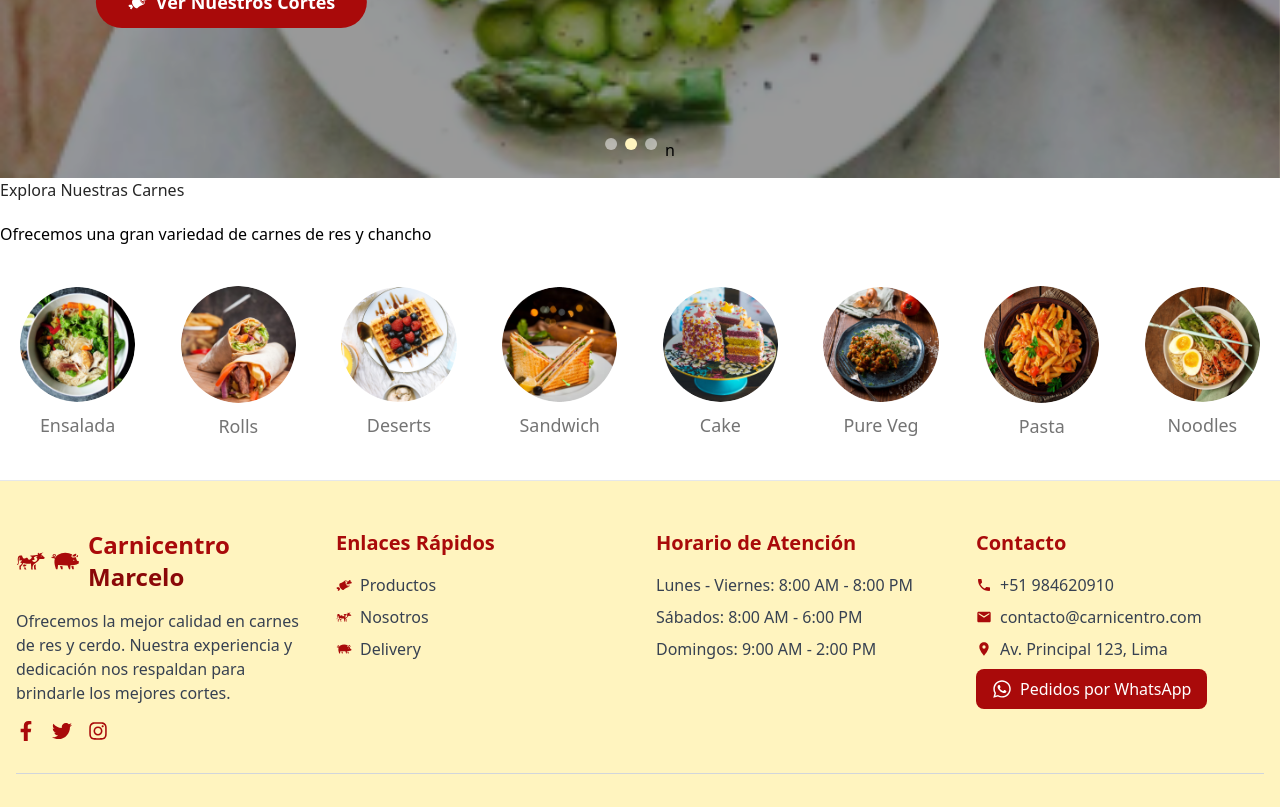
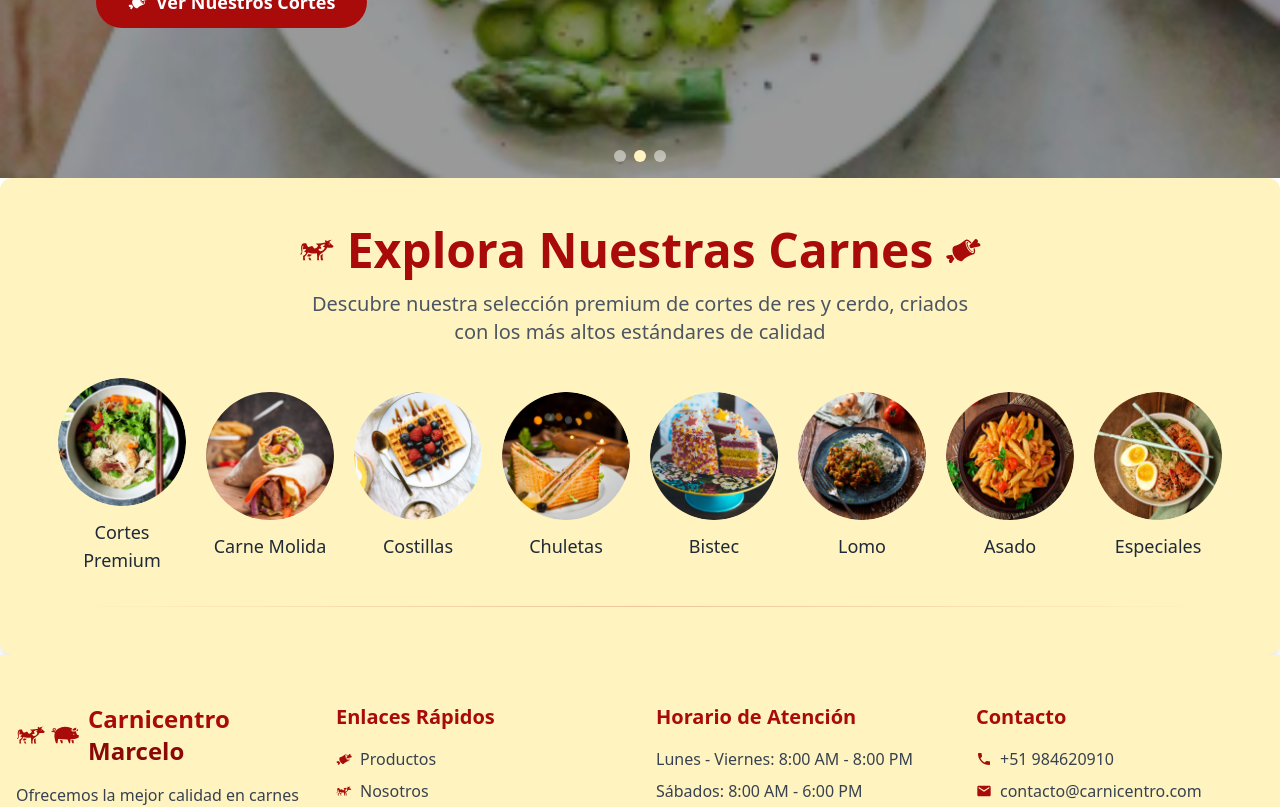
Before and after one commit to MarxAlonso/CarnicentroMarcelo, a React (Vite) app: page / in a window 1280 px wide. Shown: the part 560-1367 px from the top of the page. Built offline with nearby package versions, Linux system fonts and the light colour scheme; the HTML template or start-up script is replaced by a standard one.

Commit message:
agregando varios diseños en inicio

```diff
--- /dev/null
+++ b/src/common/InicioComp/ExplorarCarnes.tsx
@@ -0,0 +1,96 @@
+import { motion } from 'framer-motion';
+import { GiCow, GiMeat } from 'react-icons/gi';
+import menu_1 from '../../assets/menu_1.png';
+import menu_2 from '../../assets/menu_2.png';
+import menu_3 from '../../assets/menu_3.png';
+import menu_4 from '../../assets/menu_4.png';
+import menu_5 from '../../assets/menu_5.png';
+import menu_6 from '../../assets/menu_6.png';
+import menu_7 from '../../assets/menu_7.png';
+import menu_8 from '../../assets/menu_8.png';
+
+// Definir el tipo de los elementos del menú
+interface MenuItem {
+  menu_name: string;
+  menu_image: string;
+}
+
+// Definir el tipo de las props para ExplorarCarnes
+interface ExplorarCarnesProps {
+  category: string;
+  setCategory: React.Dispatch<React.SetStateAction<string>>;
+}
+
+// La lista de los elementos del menú (carnes)
+const menu_list: MenuItem[] = [
+  { menu_name: "Cortes Premium", menu_image: menu_1 },
+  { menu_name: "Carne Molida", menu_image: menu_2 },
+  { menu_name: "Costillas", menu_image: menu_3 },
+  { menu_name: "Chuletas", menu_image: menu_4 },
+  { menu_name: "Bistec", menu_image: menu_5 },
+  { menu_name: "Lomo", menu_image: menu_6 },
+  { menu_name: "Asado", menu_image: menu_7 },
+  { menu_name: "Especiales", menu_image: menu_8 },
+];
+
+// Componente ExplorarCarnes
+export const ExplorarCarnes: React.FC<ExplorarCarnesProps> = ({ category, setCategory }) => {
+  return (
+    <motion.div
+      initial={{ opacity: 0, y: 20 }}
+      animate={{ opacity: 1, y: 0 }}
+      transition={{ duration: 0.5 }}
+      className="flex flex-col items-center gap-8 py-12 bg-[#fff4bf] rounded-xl shadow-lg px-4 md:px-8"
+      id="explorar-carnes"
+    >
+      <div className="text-center space-y-4">
+        <motion.div
+          initial={{ scale: 0.9 }}
+          animate={{ scale: 1 }}
+          transition={{ duration: 0.5 }}
+          className="flex items-center justify-center gap-3 mb-2"
+        >
+          <GiCow className="text-[#a90a0a] text-4xl" />
+          <h1 className="text-4xl md:text-5xl font-bold text-[#a90a0a]">Explora Nuestras Carnes</h1>
+          <GiMeat className="text-[#a90a0a] text-4xl" />
+        </motion.div>
+        <p className="text-lg md:text-xl text-gray-600 max-w-2xl mx-auto">Descubre nuestra selección premium de cortes de res y cerdo, criados con los más altos estándares de calidad</p>
+      </div>
+
+      <div className="w-full max-w-7xl mx-auto px-4 sm:px-6 lg:px-8">
+        <div className="grid grid-cols-2 sm:grid-cols-3 md:grid-cols-4 lg:grid-cols-8 gap-4 sm:gap-6 lg:gap-8">
+          {menu_list.map((item, index) => (
+            <motion.div
+              initial={{ opacity: 0, y: 20 }}
+              animate={{ opacity: 1, y: 0 }}
+              transition={{ duration: 0.5, delay: index * 0.1 }}
+              whileHover={{ scale: 1.05 }}
+              whileTap={{ scale: 0.95 }}
+              onClick={() => setCategory(prev => (prev === item.menu_name ? "Mas" : item.menu_name))}
+              key={index}
+              className="flex flex-col items-center justify-center cursor-pointer group"
+            >
+              <div
+                className={`relative rounded-full overflow-hidden w-24 h-24 sm:w-28 sm:h-28 md:w-32 md:h-32 ${category === item.menu_name ? 'ring-4 ring-[#a90a0a] ring-offset-2' : 'ring-2 ring-transparent hover:ring-[#a90a0a]/50'}`}
+              >
+                <motion.img
+                  whileHover={{ scale: 1.1 }}
+                  className="w-full h-full object-cover transition-transform duration-300"
+                  src={item.menu_image}
+                  alt={item.menu_name}
+                />
+              </div>
+              <p className="mt-3 text-sm sm:text-base md:text-lg font-medium text-gray-800 group-hover:text-[#a90a0a] transition-colors text-center">
+                {item.menu_name}
+              </p>
+            </motion.div>
+          ))}
+        </div>
+      </div>
+
+      <div className="w-full max-w-6xl mx-auto">
+        <div className="h-px bg-gradient-to-r from-transparent via-[#a90a0a]/20 to-transparent" />
+      </div>
+    </motion.div>
+  );
+};
--- a/src/components/Banner/Banner.tsx
+++ b/src/components/Banner/Banner.tsx
@@ -122,7 +122,7 @@ export const Banner = () => {
                         }}
                         className={`w-3 h-3 rounded-full transition-colors ${index === imageIndex ? 'bg-[#fff4bf]' : 'bg-white/50 hover:bg-white/70'}`}
                     />
-                ))}n            </div>
+                ))}            </div>
         </div>
     );
 };
--- a/src/components/ExplorarCarnes/ExplorarCarnes.css
+++ /dev/null
@@ -1,55 +0,0 @@
-.explorar-carnes{
-    display: flex;
-    flex-direction: column;
-    gap: 20px;
-}
-.explorar-carnes h1{
-    color: #262626;
-    font-weight: 500;
-}
-.explorar-carnes-texto{
-    max-width: 60%;
-    columns: #808080;
-}
-/*Esto es para hacer scroll todo los platos (carnes)*/
-.explorar-carnes-lista{
-    display: flex;
-    justify-content: space-between;
-    align-items: center;
-    gap: 30px;
-    text-align: center;
-    margin: 20px;
-    overflow-x: scroll;
-}
-.explorar-carnes-lista::-webkit-scrollbar{
-    display: none;
-}
-.explorar-carnes-lista-item img{
-    width: 9vw;
-    min-width: 80px;
-    cursor: pointer;
-    border-radius: 50%;
-    transition: 0.2s;
-}
-.explorar-carnes-lista-item p{
-    margin-top: 10px;
-    color: #747474;
-    font-size: max(1.4vw,16px);
-    cursor: pointer;
-}
-.explore-carnes hr{
-    margin: 10px 0px;
-    height: 2px;
-    background-color: #e2e2e2;
-    border: none;
-}
-.explorar-carnes-lista-item .active{
-    border: 4px solid tomato;
-    padding: 2px;
-}
-@media (max-width: 1050px){
-    .explorar-carnes-texto{
-        max-width: 100%;
-        font-size: 14px;
-    }
-}
--- a/src/components/ExplorarCarnes/ExplorarCarnes.tsx
+++ /dev/null
@@ -1,56 +0,0 @@
-import './ExplorarCarnes.css';
-import menu_1 from '../../assets/menu_1.png';
-import menu_2 from '../../assets/menu_2.png';
-import menu_3 from '../../assets/menu_3.png';
-import menu_4 from '../../assets/menu_4.png';
-import menu_5 from '../../assets/menu_5.png';
-import menu_6 from '../../assets/menu_6.png';
-import menu_7 from '../../assets/menu_7.png';
-import menu_8 from '../../assets/menu_8.png';
-
-// Definir el tipo de los elementos del menú
-interface MenuItem {
-  menu_name: string;
-  menu_image: string;
-}
-
-// Definir el tipo de las props para ExplorarCarnes
-interface ExplorarCarnesProps {
-  category: string;
-  setCategory: React.Dispatch<React.SetStateAction<string>>;
-}
-
-// La lista de los elementos del menú (carnes)
-const menu_list: MenuItem[] = [
-  { menu_name: "Ensalada", menu_image: menu_1 },
-  { menu_name: "Rolls", menu_image: menu_2 },
-  { menu_name: "Deserts", menu_image: menu_3 },
-  { menu_name: "Sandwich", menu_image: menu_4 },
-  { menu_name: "Cake", menu_image: menu_5 },
-  { menu_name: "Pure Veg", menu_image: menu_6 },
-  { menu_name: "Pasta", menu_image: menu_7 },
-  { menu_name: "Noodles", menu_image: menu_8 },
-];
-
-// Componente ExplorarCarnes
-export const ExplorarCarnes: React.FC<ExplorarCarnesProps> = ({ category, setCategory }) => {
-  return (
-    <div className="explorar-carnes" id="explorar-carnes">
-      <h1>Explora Nuestras Carnes</h1>
-      <p className="explorar-carnes-texto">Ofrecemos una gran variedad de carnes de res y chancho</p>
-      <div className="explorar-carnes-lista">
-        {menu_list.map((item, index) => (
-          <div
-            onClick={() => setCategory(prev => (prev === item.menu_name ? "Mas" : item.menu_name))}
-            key={index}
-            className="explorar-carnes-lista-item"
-          >
-            <img className={category === item.menu_name ? "active" : ""} src={item.menu_image} alt={item.menu_name} />
-            <p>{item.menu_name}</p>
-          </div>
-        ))}
-      </div>
-      <hr />
-    </div>
-  );
-};
--- a/src/pages/Home/HomePage.tsx
+++ b/src/pages/Home/HomePage.tsx
@@ -1,7 +1,7 @@
 import {useState} from 'react'
 import './HomePage.css'
 import {Banner} from '../../components/Banner/Banner'
-import {ExplorarCarnes} from '../../components/ExplorarCarnes/ExplorarCarnes'
+import {ExplorarCarnes} from '../../common/InicioComp/ExplorarCarnes'
 export const HomePage = () =>{
     const[category,setCategory] = useState("Mas");
     return(
```
Also changed, not shown: src/common/InicioComp/ExplorarCarnes.css (added, +50 -0 lines).
